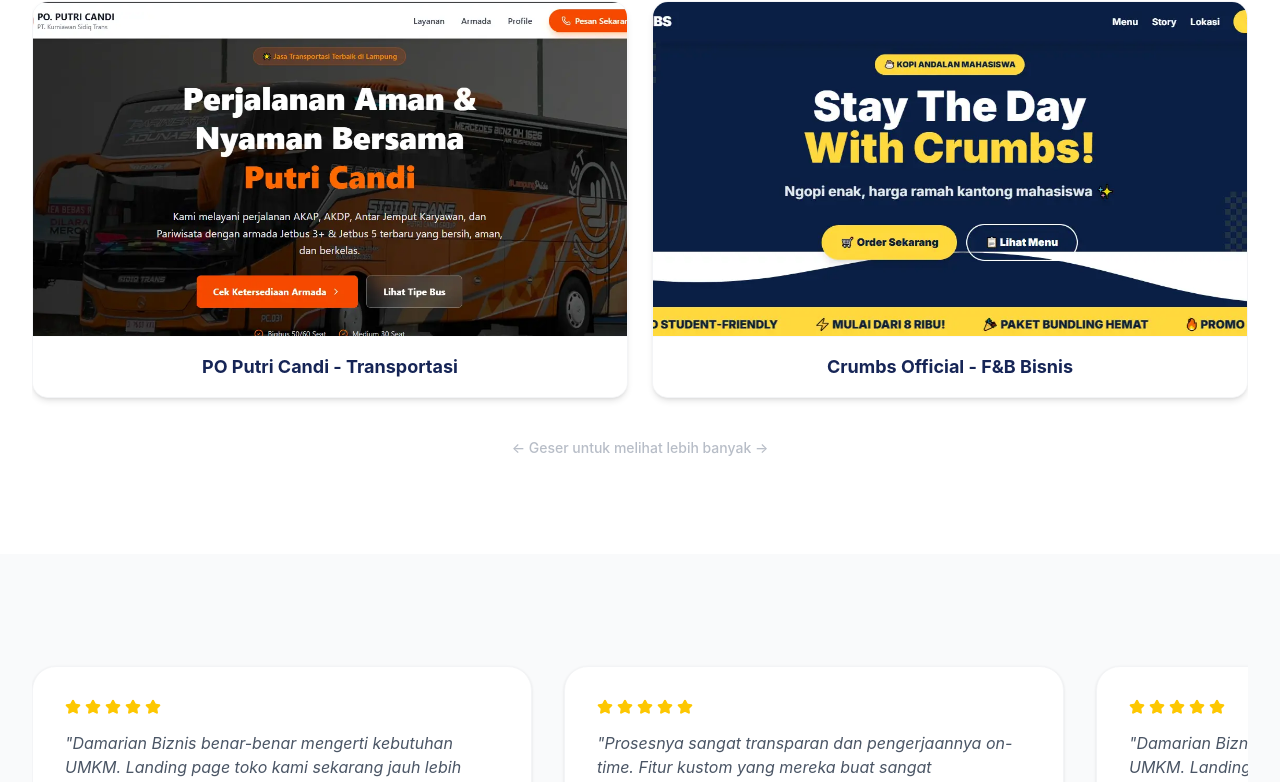
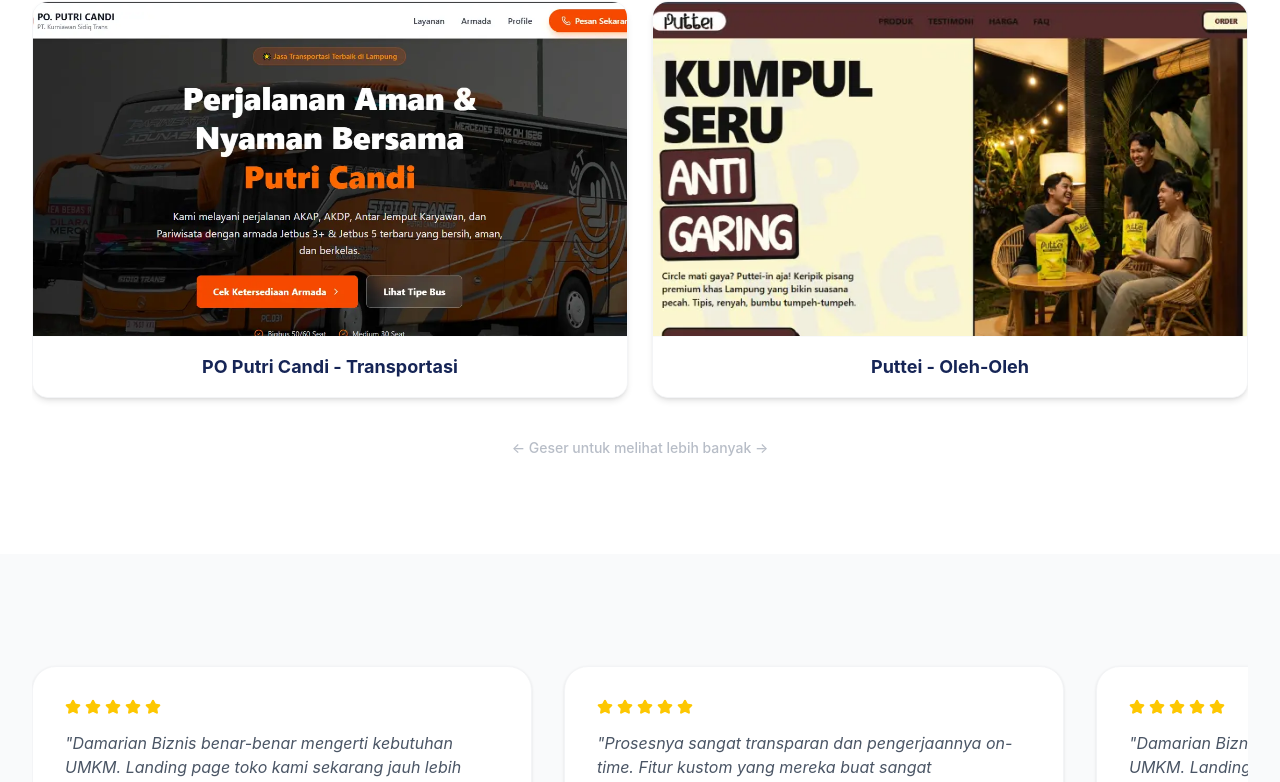
Before and after one commit to ridhoarrosyid/rirolab-web-profile, a React (Vite) app: page /landing-page-service in a window 1280 px wide. Shown: the part 2596-3378 px from the top of the page. Built offline with nearby package versions, Linux system fonts and the light colour scheme.

Commit message:
add portfolio

```diff
--- a/src/pages/LandingPageService.tsx
+++ b/src/pages/LandingPageService.tsx
@@ -12,6 +12,7 @@
 import putriCandiDesktop from "../assets/images/putri-candi.webp";
 import crumbsLandingPage from "../assets/images/crumbs.webp";
 import companyWebProfile from "../assets/images/company-profile.webp";
+import putteiLandingpage from "../assets/images/puttei.webp";
 import WhatsApp from "../assets/icons/WhatsApp";
 import { Link } from "react-router";
 
@@ -116,6 +117,11 @@
     image: putriCandiDesktop,
     caption: "PO Putri Candi - Transportasi",
     link: "https://putricandigroup.web.id/",
+  },
+  {
+    image: putteiLandingpage,
+    caption: "Puttei - Oleh-Oleh",
+    link: "http://puttei.damarianoleholeh.com/",
   },
   {
     image: crumbsLandingPage,
```
Also changed, not shown: src/assets/images/puttei.webp (added).
